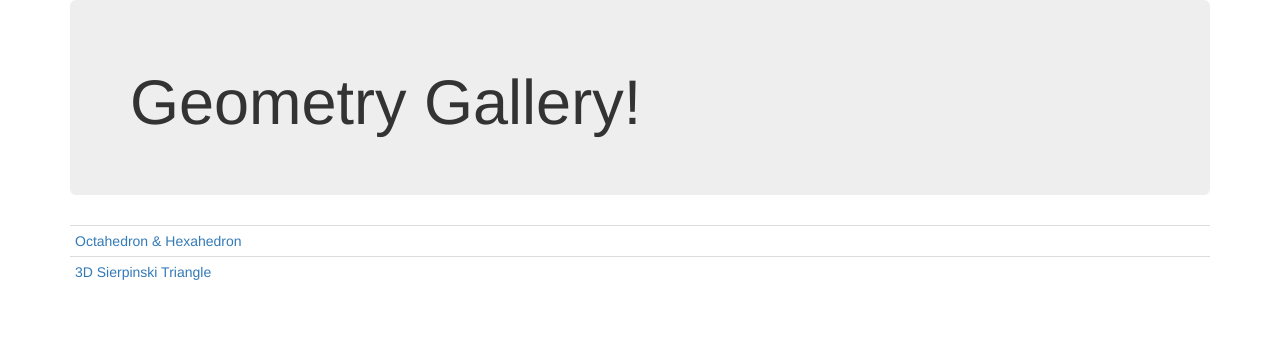
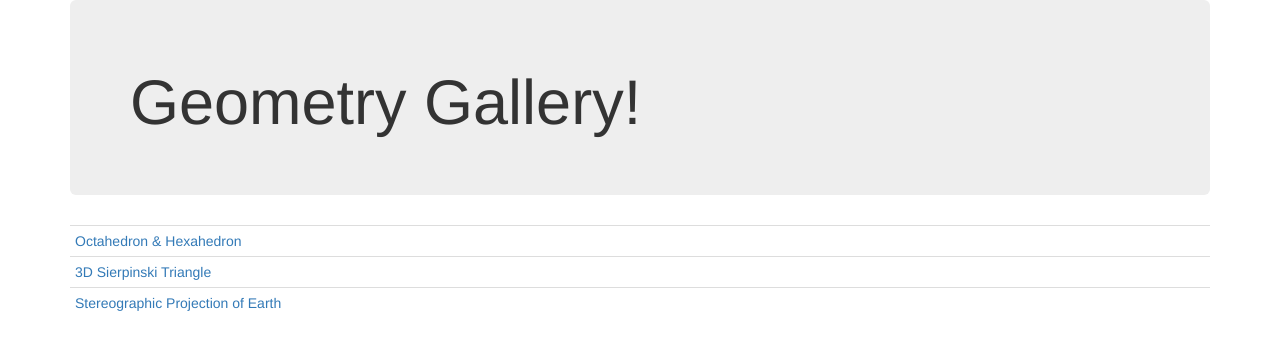
Before and after one commit to QhelDIV/GeometryGallery, a plain HTML site: page index.html in a window 1280 px wide. Drawn offline with Linux system fonts and the light colour scheme.

Commit message:
create art 'Stereographic_Projection'

```diff
--- a/index.html
+++ b/index.html
@@ -15,6 +15,9 @@
         <tr>
             <td><a href="arts/3D_Sierpinski_Triangle.html">3D Sierpinski Triangle</a></td>
         </tr>
+        <tr>
+            <td><a href="arts/Stereographic_Projection.html">Stereographic Projection of Earth</a></td>
+        </tr>
     </table>
 </div>
 </body>
```
